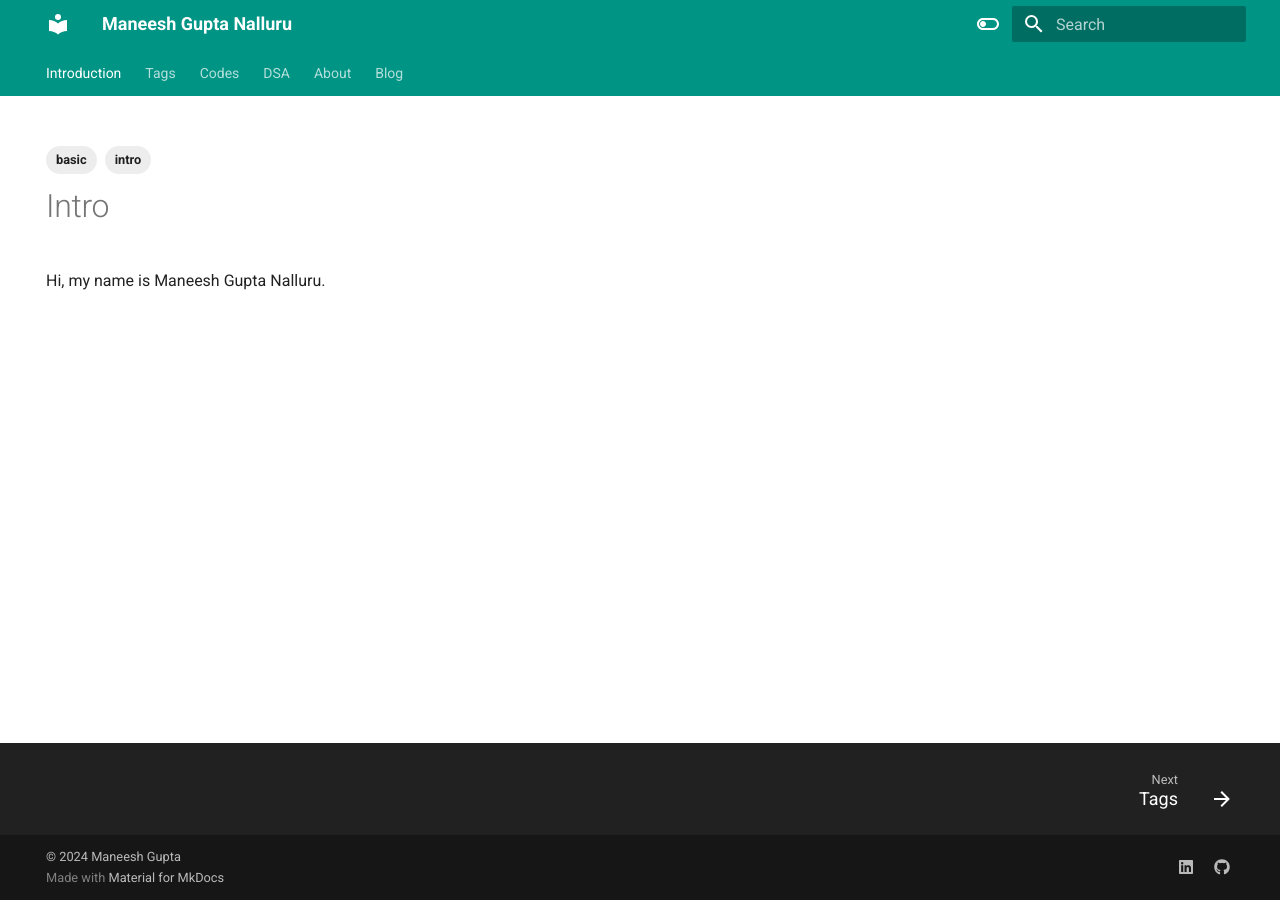
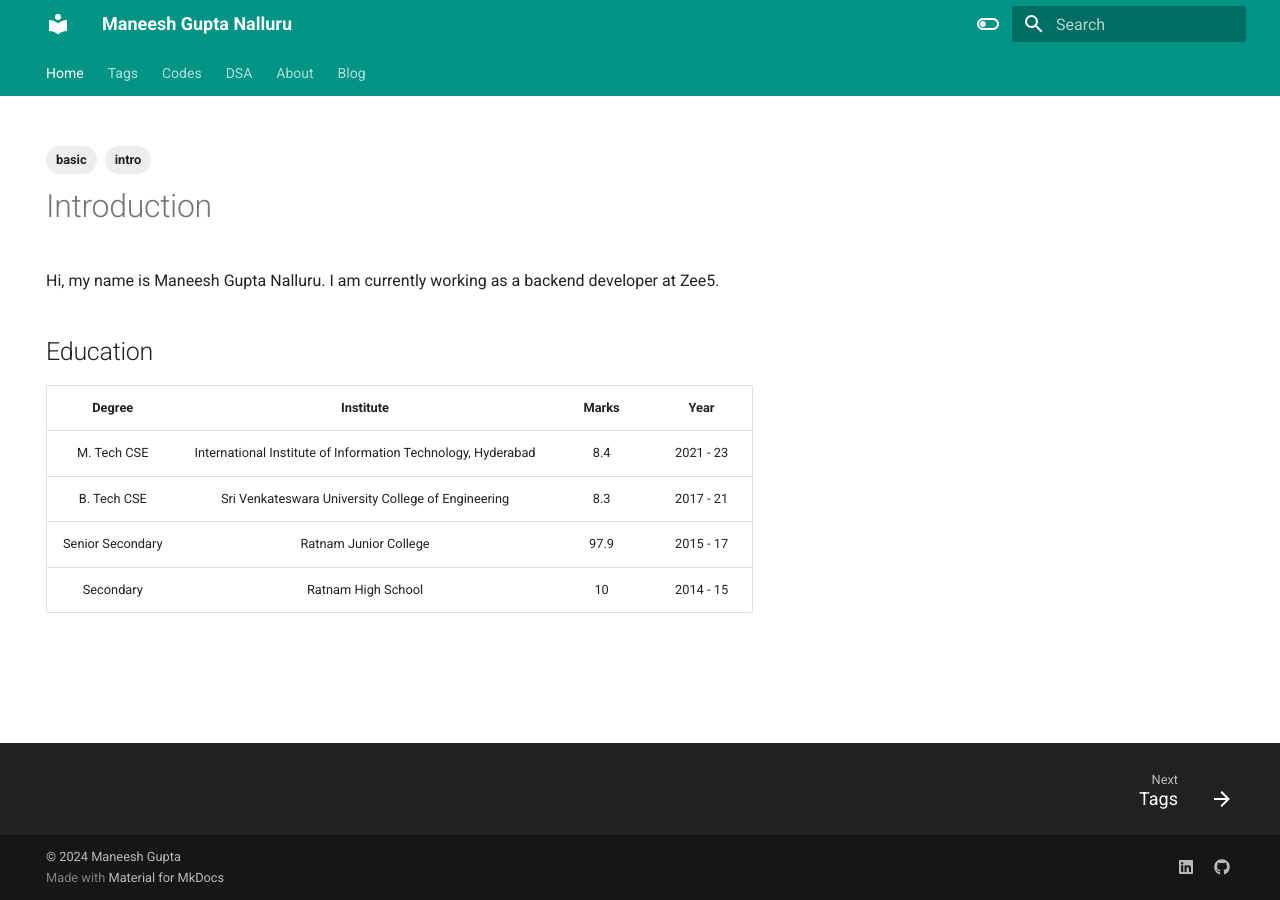
Before and after one commit to ManeeshGuptaNvss/docs-repo, an MkDocs documentation site: the page built from docs/index.md, in a window 1280 px wide. Built offline with MkDocs 1.6.1 and Material for MkDocs 9.7.7, drawn with Linux system fonts in a browser that asks for light colours.

Commit message:
made few changes

```diff
--- a/docs/index.md
+++ b/docs/index.md
@@ -1,5 +1,5 @@
 ---
-title: Introduction
+title: Home
 summary: A brief description of my document.
 authors:
     - Maneesh Gupta
@@ -15,6 +15,16 @@ tags:
   - intro
   - basic
 ---
-# Intro
+# Introduction
 
-Hi, my name is Maneesh Gupta Nalluru.
+Hi, my name is Maneesh Gupta Nalluru. I am currently working as a backend developer at Zee5.
+
+## Education
+
+
+| Degree           | Institute                                               | Marks | Year       |
+|:----------------:|:-------------------------------------------------------:|:-----:|:----------:|
+| M. Tech CSE      | International Institute of Information Technology, Hyderabad | 8.4   | 2021 - 23  |
+| B. Tech CSE      | Sri Venkateswara University College of Engineering      | 8.3   | 2017 - 21  |
+| Senior Secondary | Ratnam Junior College                                   | 97.9  | 2015 - 17  |
+| Secondary        | Ratnam High School                                      | 10    | 2014 - 15  |
```
Also changed, not shown: docs/Codes/sample.md (+6 -2 lines), docs/blog/posts/Second.md (+5 -2 lines), docs/tags.md (+5 -0 lines).
